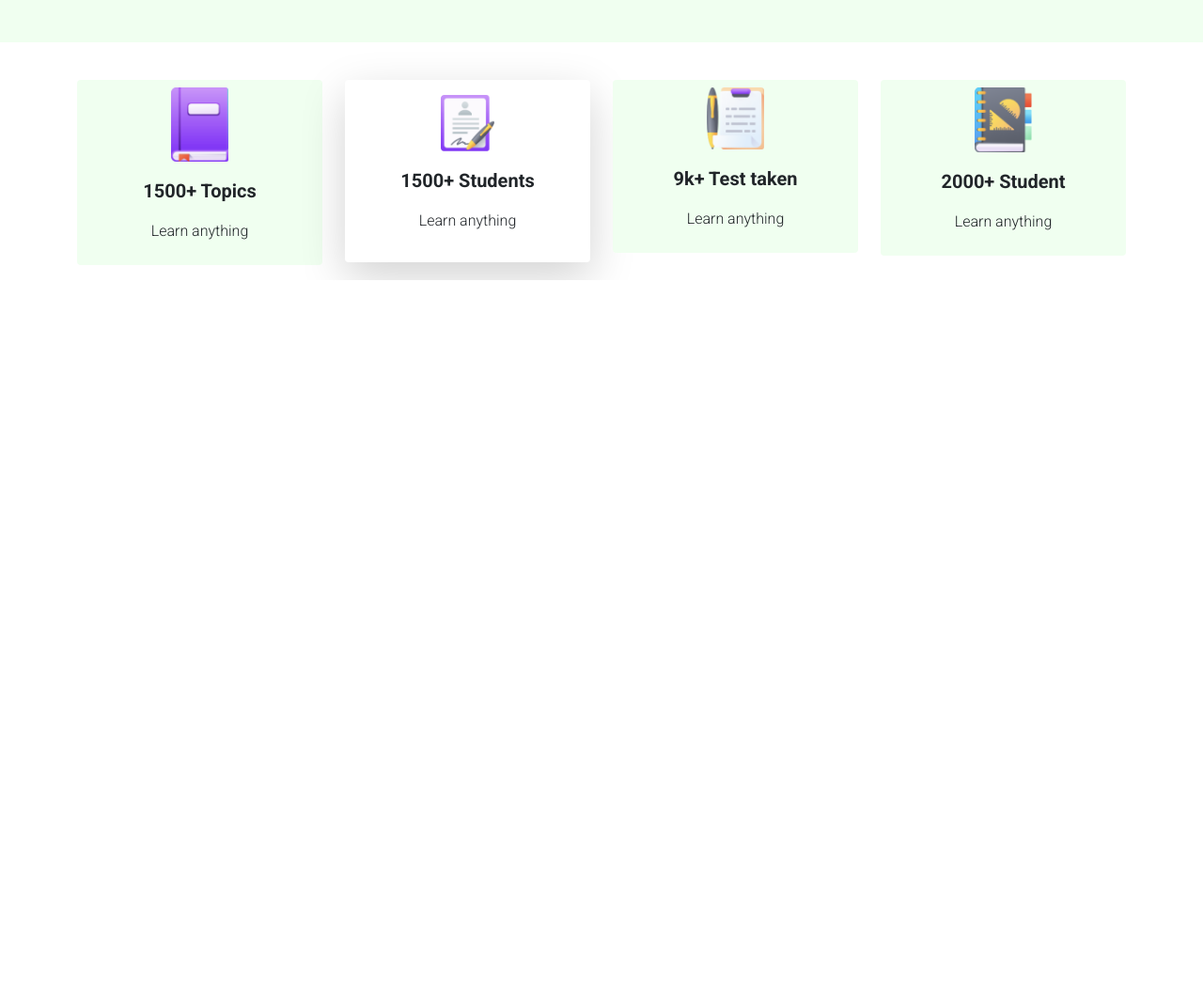
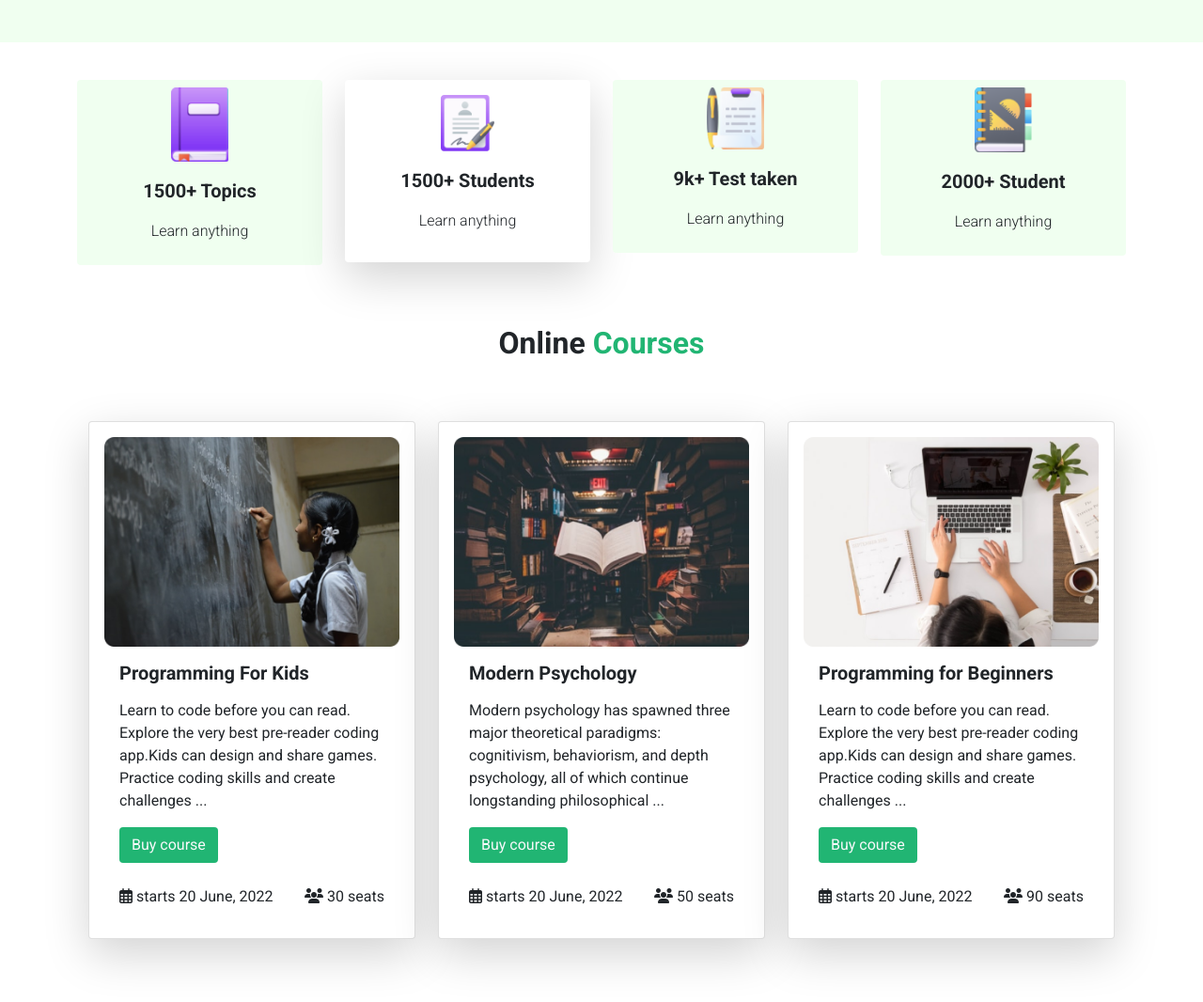
Before and after one commit to rakibulhasan-swe/e-school, a plain HTML site: page index.html in a window 1280 px wide. Shown: the part 607-1673 px from the top of the page at 94% size. Before the commit the page ends 905 px from the top, so only its background shows below. Drawn offline with nearby package versions, Linux system fonts and the light colour scheme.

Commit message:
course section done

```diff
--- a/index.html
+++ b/index.html
@@ -8,6 +8,9 @@
 
     <!-- bootstrap cdn -->
     <link href="https://cdn.jsdelivr.net/npm/bootstrap@5.0.2/dist/css/bootstrap.min.css" rel="stylesheet" integrity="sha384-EVSTQN3/azprG1Anm3QDgpJLIm9Nao0Yz1ztcQTwFspd3yD65VohhpuuCOmLASjC" crossorigin="anonymous">
+
+    <!-- fontawesome cdn -->
+    <script src="https://kit.fontawesome.com/e92fe1fda9.js" crossorigin="anonymous"></script>
 
     <!-- External css -->
     <link rel="stylesheet" href="style.css">
@@ -107,6 +110,55 @@
                 </div>
             </div>
         </section>
+        <!-- special section done -->
+        <section class="container py-5">
+            <h4 class="fw-bold text-center pb-2 fs-2">Online <span class="extra-color">Courses</span></h4>
+            <div class="row g-4 py-5">
+                <div class="col-12 col-lg-4">
+                    <div class="card rounded shadow-lg px-3 pt-3">
+                        <img src="./Photos/Morder pyschology.png" class="card-img-top" alt="...">
+                        <div class="card-body">
+                          <h5 class="card-title fw-bold pb-2">Programming For Kids</h5>
+                          <p class="card-text">Learn to code before you can read. Explore the very best pre-reader coding app.Kids can design and share games. Practice coding skills and create challenges ...</p>
+                          <a href="#" class="btn btn-extra-color text-light ">Buy course</a>
+                          <div class="d-flex justify-content-between pt-4">
+                              <p><i class="far fa-calendar-alt pe-1"></i>starts 20 June, 2022</p>
+                              <p><i class="fas fa-users pe-1"></i>30 seats</p>
+                          </div>
+                        </div>
+                    </div>
+                </div>
+                <div class="col-12 col-lg-4">
+                    <div class="card rounded shadow-lg px-3 pt-3">
+                        <img src="./Photos/Morder psyc.png" class="card-img-top" alt="...">
+                        <div class="card-body">
+                          <h5 class="card-title fw-bold pb-2">Modern Psychology</h5>
+                          <p class="card-text">Modern psychology has spawned three major theoretical paradigms: cognitivism, behaviorism, and depth psychology, all of which continue longstanding philosophical ...</p>
+                          <a href="#" class="btn btn-extra-color text-light ">Buy course</a>
+                          <div class="d-flex justify-content-between pt-4">
+                              <p><i class="far fa-calendar-alt pe-1"></i>starts 20 June, 2022</p>
+                              <p><i class="fas fa-users pe-1"></i>50 seats</p>
+                          </div>
+                        </div>
+                    </div>
+                </div>
+                <div class="col-12 col-lg-4">
+                    <div class="card rounded shadow-lg px-3 pt-3">
+                        <img src="./Photos/Morder pychons.png" class="card-img-top" alt="...">
+                        <div class="card-body">
+                          <h5 class="card-title fw-bold pb-2">Programming for Beginners</h5>
+                          <p class="card-text">Learn to code before you can read. Explore the very best pre-reader coding app.Kids can design and share games. Practice coding skills and create challenges ...</p>
+                          <a href="#" class="btn btn-extra-color text-light ">Buy course</a>
+                          <div class="d-flex justify-content-between pt-4">
+                              <p><i class="far fa-calendar-alt pe-1"></i>starts 20 June, 2022</p>
+                              <p><i class="fas fa-users pe-1"></i>90 seats</p>
+                          </div>
+                        </div>
+                    </div>
+                </div>
+            </div>
+        </section>
+        <!-- course section end  -->
     </main>
 
 
```
